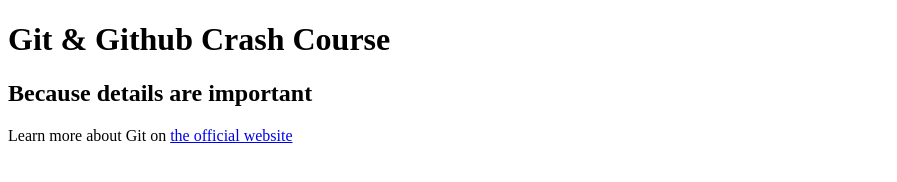
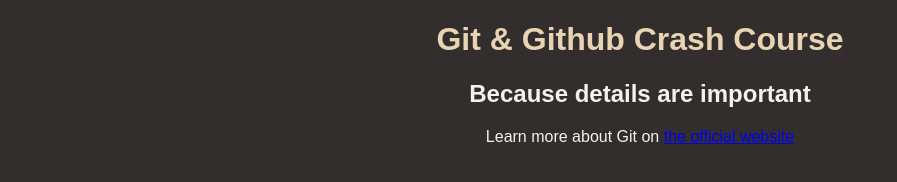
Before and after one commit to ckhomedev/github-action-web, a plain HTML site: page test_html/index.html in a window 1280 px wide. Shown: the whole page, without its empty margins (0-897 px from the left). Drawn offline with Linux system fonts and the light colour scheme.

Commit message:
added styling

```diff
--- a/test_html/index.html
+++ b/test_html/index.html
@@ -5,6 +5,7 @@
     <meta http-equiv=""X-UA-COmpatible" content="IE=edge" />
     <meta name="viewport" content="width=device-width, initial-scale=1.0" />
     <title> Git & Github Crash Course</title>
+    <link rel="stylesheet" href="styles.css" />
   </head>
   <body>
     <h1>Git & Github Crash Course</h1>
--- /dev/null
+++ b/test_html/styles.css
@@ -0,0 +1,14 @@
+html {
+    font-family: sans-serif;
+}
+
+body {
+    margin: 0;
+    text-align: center;
+    background-color: #322e2d;
+    color: #f6f0ee;
+}
+
+h1 {
+    color: #e8d4b2;
+}
```
